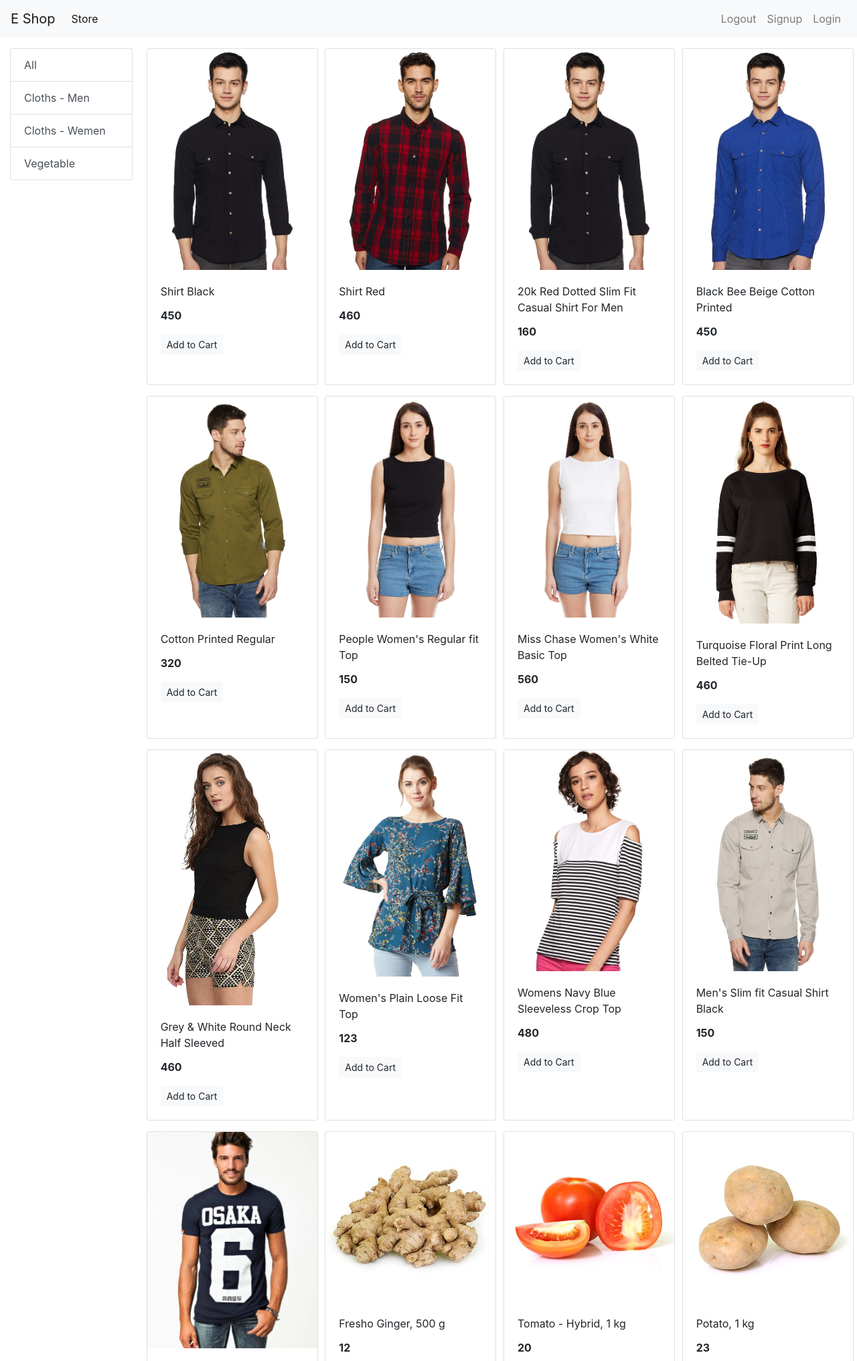
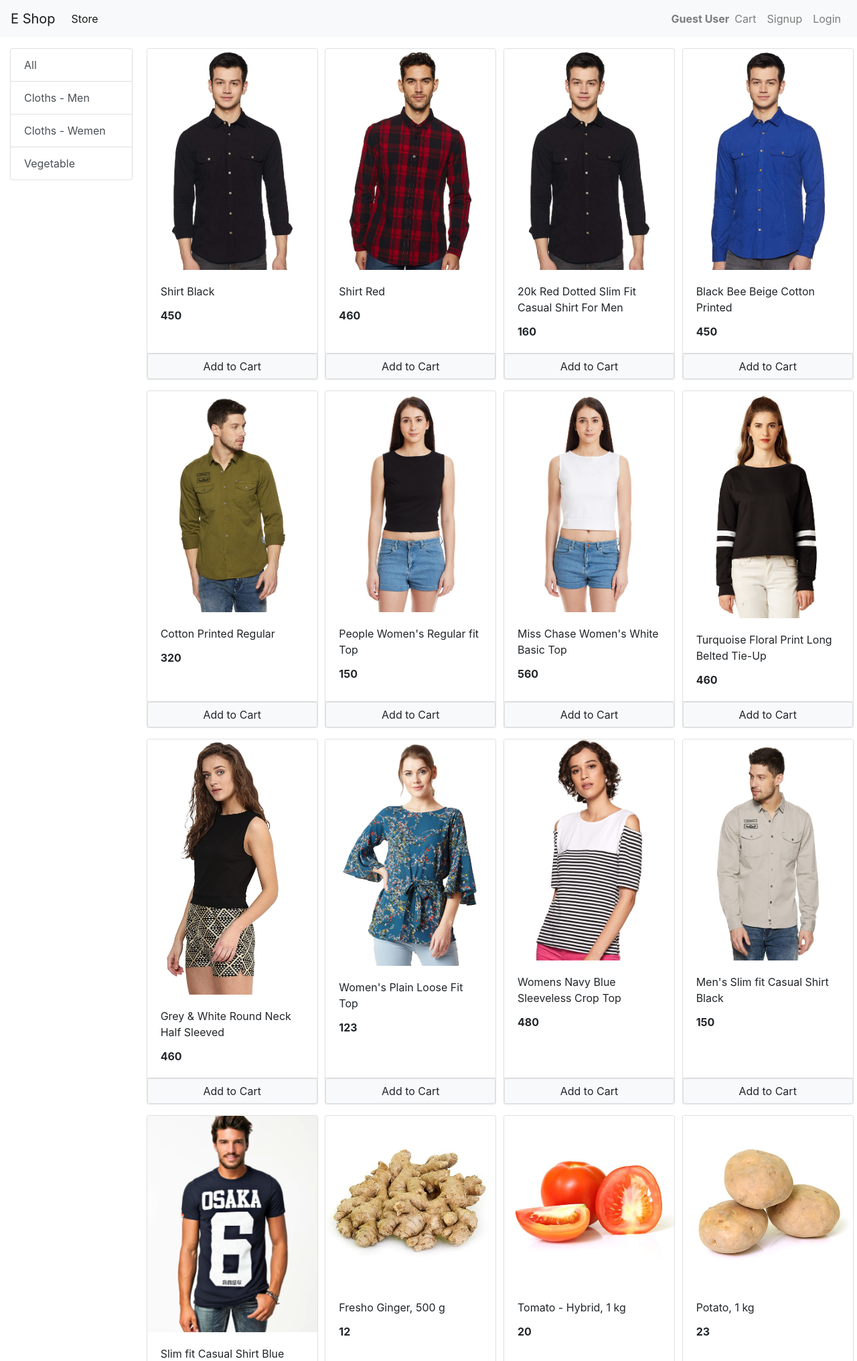
Before and after one commit to gauravkhandelwal140/DjangoWebsite, a Django app: page / in a window 1280 px wide. Shown: the top 2032 px of the page at 67% size. Run offline with Django 3.2, Linux system fonts and the light colour scheme; data comes from the database, SQL or seed files in the repository; both versions use the stored data as it was after the commit.

Commit message:
Adding Cart in navbar and card

```diff
--- a/Eshop/store/admin.py
+++ b/Eshop/store/admin.py
@@ -5,14 +5,14 @@ from .models.customer import Customer
 
 # Register your models here.
 class AdminProduct(admin.ModelAdmin):
-    list_display = ['name', 'price', 'category']
+    list_display = ['id','name', 'price', 'category']
 
 
 class Admincategory(admin.ModelAdmin):
-    list_display = ['name']
+    list_display = ['id','name']
 
 class Admincustomer(admin.ModelAdmin):
-    list_display = ['first_name', 'last_name','phone_no','email','password']
+    list_display = ['id','first_name', 'last_name','phone_no','email','password']
 
 admin.site.register(Product, AdminProduct)
 admin.site.register(Category, Admincategory)
--- a/Eshop/store/form.py
+++ b/Eshop/store/form.py
@@ -1,8 +1,9 @@
 from django import forms
+
 
 class registration(forms.Form):
     first_name = forms.CharField(label='First Name')
     last_name = forms.CharField(label='Last Name')
-    phone=forms.CharField(label='Phone No')
-    email =forms.EmailField(label='Email id' )
+    phone = forms.CharField(label='Phone No')
+    email = forms.EmailField(label='Email id')
     password = forms.CharField(max_length=32, widget=forms.PasswordInput)
--- a/Eshop/store/models/product.py
+++ b/Eshop/store/models/product.py
@@ -11,6 +11,10 @@ class Product(models.Model):
     image = models.ImageField(upload_to='uploads/product/')
 
     @staticmethod
+    def get_products_by_id(ids):
+        return Product.objects.filter(id__in=ids)
+
+    @staticmethod
     def get_all_products():
         return Product.objects.all()
 
--- a/Eshop/store/templates/base.html
+++ b/Eshop/store/templates/base.html
@@ -26,8 +26,28 @@
             </li>
         </ul>
         <ul class="navbar-nav my-2 my-lg-0">
+            {% if request.session.customer %}
             <li class="nav-item ">
-                <a class="nav-link" href="#">Logout <span class="sr-only">(current)</span></a>
+                <span class="navbar-text font-weight-bold ">{{ request.session.customer_name }}</span>
+            </li>
+            <li class="nav-item ">
+                <a class="nav-link" href="/cart">Cart<span class="sr-only">(current)</span></a>
+            </li>
+            <li class="nav-item ">
+                <a class="nav-link" href="/Order">Order<span class="sr-only">(current)</span></a>
+            </li>
+
+
+
+            <li class="nav-item ">
+                <a class="nav-link" href="/logout">Logout <span class="sr-only">(current)</span></a>
+            </li>
+            {% else %}
+            <li class="nav-item ">
+                <span class="navbar-text font-weight-bold ">Guest User </span>
+            </li>
+            <li class="nav-item ">
+                <a class="nav-link" href="/cart">Cart<span class="sr-only">(current)</span></a>
             </li>
             <li class="nav-item ">
                 <a class="nav-link" href="/signup">Signup <span class="sr-only">(current)</span></a>
@@ -35,7 +55,7 @@
             <li class="nav-item ">
                 <a class="nav-link" href="/login">Login <span class="sr-only">(current)</span></a>
             </li>
-
+            {% endif %}
             <!--<li class="nav-item dropdown">
                 <a class="nav-link dropdown-toggle" href="#" id="navbarDropdown" role="button" data-toggle="dropdown"
                    aria-haspopup="true" aria-expanded="false">
@@ -55,7 +75,6 @@
 {% block content %}
 
 {% endblock content %}
-
 <!-- Optional JavaScript; choose one of the two! -->
 
 <!-- Option 1: jQuery and Bootstrap Bundle (includes Popper) -->
--- a/Eshop/store/templates/store/index.html
+++ b/Eshop/store/templates/store/index.html
@@ -1,4 +1,5 @@
 {% extends "base.html" %}
+{% load cart %}
 
 {% block content %}
 <div class="container-fluid mt-3">
@@ -11,28 +12,54 @@
              {% for category in categories %}
              <a href="/?category={{ category.id }}" class="list-group-item list-group-item-action ">{{ category.name }} </a>
              {% endfor %}
-
          </div>
-
      </div>
      <!-- all-Product -->
      <div id="product" class="col-lg-10 mx-auto ">
         <div class="row">
             {% for product in products %}
-            <div class="card mx-auto mb-3" style="width: 16rem;">
+            <div class="card mx-auto mb-3 " id="{{product.id}}" style="width: 16rem;">
                 <img src="{{ product.image.url }}" class="card-img-top" alt="...">
                 <div class="card-body">
                     <p class="card-title">{{ product.name }}</p>
                     <p class="card-text"><b>{{ product.price }}</b></p>
-                    <form action="/" method="post">
 
+                </div>
+                <div class="card-footer p-0 ">
+                    {% if product|is_in_cart:request.session.cart  %}
+                    <div class=" row no-gutters ">
+                        <form action="/#{{ product.id }}" class="col-2" method="post">
+                            {% csrf_token %}
+                            <input name="product_id" type="text" value="{{ product.id }}" hidden >
+                            <input type="text" name="remove"  value="True" hidden >
+                         <input type="submit" value="-" class="btn btn-block btn-secondary">
+                        </form>
+
+                        <div class="text-center col p-2 ">{{ product|cart_quantity:request.session.cart }} in cart</div>
+
+                        <form action="/#{{product.id}}" class="col-2" method="post">
+                            {% csrf_token %}
+                         <input name="product_id" type="text" value="{{ product.id }}" hidden >
+                         <input type="submit" value="+" class="  btn btn-block btn-secondary">
+                        </form>
+
+
+
+                    </div>
+                    {% else%}
+                    <form action="/#{{product.id}}" method="post" class="btn-block" >
                         {% csrf_token %}
                         <input name="product_id" type="text" value="{{ product.id }}" hidden >
-                        <input type="submit" class="btn btn-light btn-sm" value="Add to Cart" >
+                        <input type="submit" class=" float-right btn-block btn  btn-light border " value="Add to Cart" >
                     </form>
+                    {% endif %}
 
 
                 </div>
+
+
+
+
             </div>
             {% endfor %}
         </div>
--- a/Eshop/store/templates/store/login.html
+++ b/Eshop/store/templates/store/login.html
@@ -1,7 +1,7 @@
 {% extends "base.html" %}
 {% block content %}
 
-<div class="contaner"></div>
+<div class="contaner">
 <div class="p-4 m-4">
     <div class="col-lg-5 mb-4 mt-4 mx-auto border rounded pt-5">
       <h3 class="alert alert-light border rounded ">Login Here</h3>
@@ -31,6 +31,6 @@
     </div>
 
 </div>
-
+</div>
 
 {% endblock content%}
--- a/Eshop/store/templates/store/signup.html
+++ b/Eshop/store/templates/store/signup.html
@@ -1,7 +1,7 @@
 {% extends "base.html" %}
 {% block content %}
 
-<div class="contaner"></div>
+<div class="contaner">
 <div class="p-4 m-4">
     <div class="col-lg-5 mx-auto border rounded pt-5">
       <h3 class="alert alert-light border rounded ">Create An Account </h3>
@@ -48,6 +48,6 @@
     </div>
 
 </div>
-
+</div>
 
 {% endblock content%}
--- /dev/null
+++ b/Eshop/store/templatetags/cart.py
@@ -0,0 +1,18 @@
+from django import template
+register=template.Library()
+
+@register.filter(name='is_in_cart')
+def is_in_cart(product,cart):
+    keys= cart.keys()
+    for id in keys:
+       if int(id) == product.id:
+           return True
+    return False
+
+@register.filter(name='cart_quantity')
+def cart_quantity(product,cart):
+    keys= cart.keys()
+    for id in keys:
+       if int(id) == product.id:
+           return cart.get(id)
+    return 0
--- a/Eshop/store/urls.py
+++ b/Eshop/store/urls.py
@@ -1,10 +1,16 @@
 from django.urls import path
 from .views import home, login, signup
 from .views.signup import Signup
-from .views.login import Login
+from .views.login import Login,logout
+from .views.cart import Cart
+
+
 from .views.home import Index
+
 urlpatterns = [
     path('', Index.as_view(), name='homepage'),
     path('signup/', Signup.as_view(),name='signup' ),
     path('login/', Login.as_view(),name='login'),
+    path('logout/',logout,name='logout'),
+    path('cart/',Cart.as_view(),name='cart'),
 ]
--- a/Eshop/store/views/home.py
+++ b/Eshop/store/views/home.py
@@ -4,9 +4,13 @@ from django.views import View
 from ..models.product import Product
 from ..models.category import Category
 
+
 # Create your views here.
 class Index(View):
-    def get(self,request):
+    def get(self, request):
+        cart=request.session.get('cart')
+        if not cart:
+            request.session.cart = {}
         data = {}
         products = None
         categories = Category.get_all_categories()
@@ -19,7 +23,28 @@ class Index(View):
         data['products'] = products
         data['categories'] = categories
         return render(request, 'store/index.html', data)
+
     def post(self, request):
-        product_id=request.POST.get('product_id')
-        print(product_id)
+        remove=request.POST.get('remove')
+
+        product_id = request.POST.get('product_id')
+        cart = request.session.get('cart')
+        if cart:
+            quantity = cart.get(product_id)
+            if quantity:
+                if remove:
+                    if quantity<=1:
+                       cart.pop(product_id)
+                    else:
+                        cart[product_id] = quantity - 1
+                else:
+                    cart[product_id] = quantity + 1
+            else:
+                cart[product_id] = 1
+        else:
+            cart = {}
+            cart[product_id] = 1
+        request.session['cart'] = cart
+        print('login', request.session.get('customer_email'))
+        print('cart', request.session['cart'])
         return redirect('homepage')
--- a/Eshop/store/views/signup.py
+++ b/Eshop/store/views/signup.py
@@ -7,6 +7,7 @@ from django.contrib.auth.hashers import make_password
 
 class Signup(View):
     def get(self ,request):
+        print(request.session.get('customer_email'))
         return render(request, 'store/signup.html', )
 
     def post(self, request):
```
Also changed, not shown: Eshop/store/templates/store/cart.html (added, +8 -0 lines), Eshop/store/views/cart.py (added, +33 -0 lines), Eshop/store/views/login.py (+6 -1 lines), Eshop/db.sqlite3.
